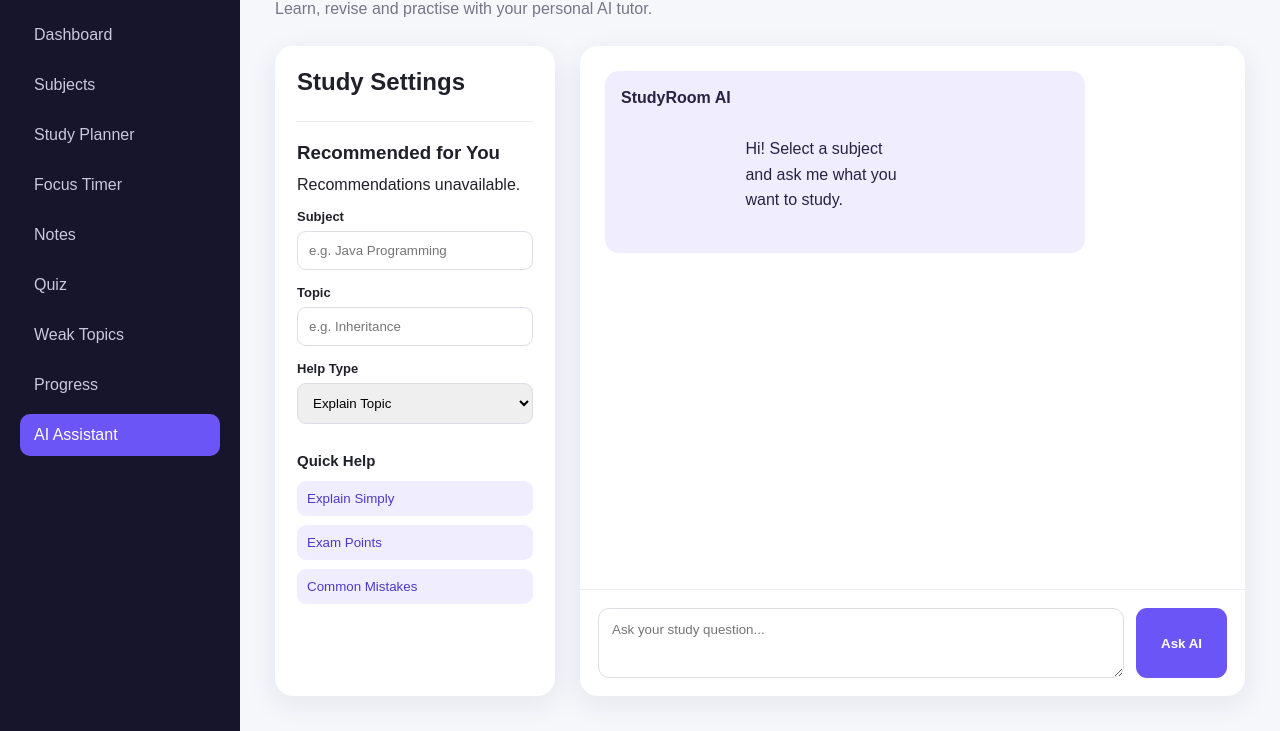
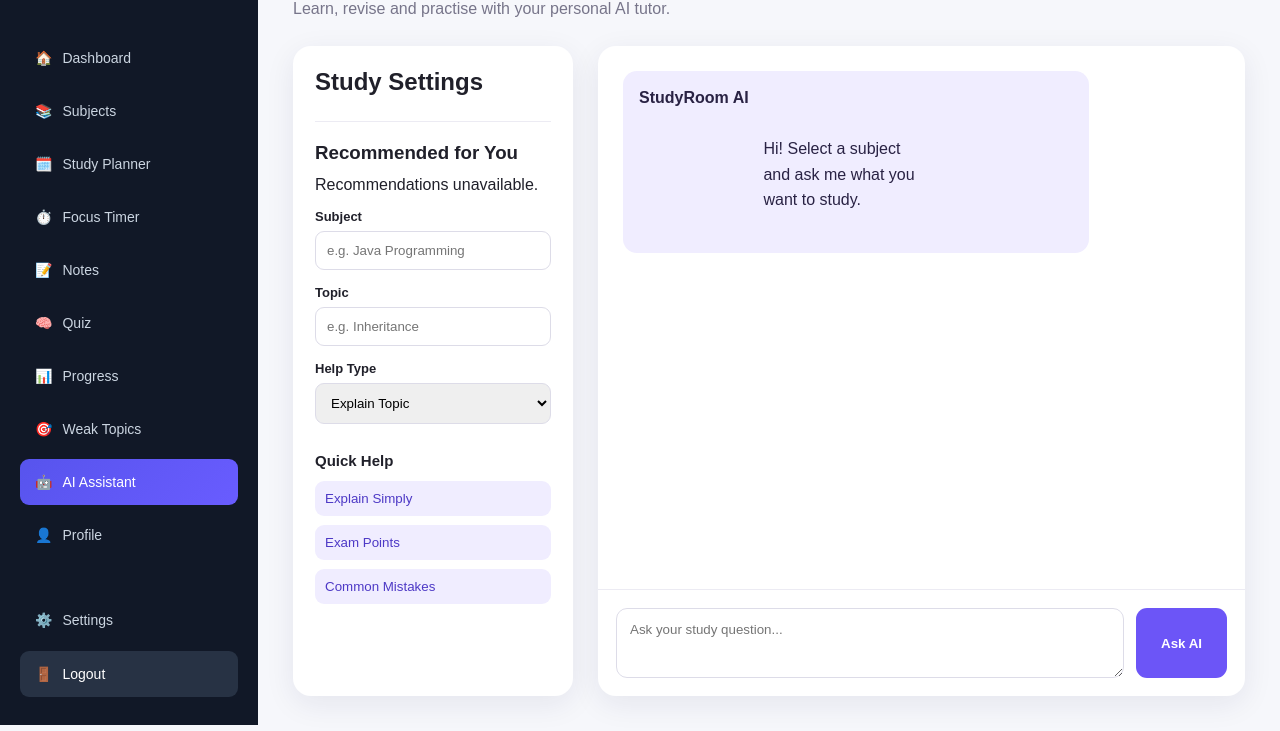
Before and after one commit to Bablu3434/StudyRoom-AI, a plain HTML site: page ai.html in a window 1280 px wide. Shown: the part 75-806 px from the top of the page. Drawn offline with Linux system fonts and the light colour scheme; no server answers; sample sign-in values are in the browser's storage.

Commit message:
StudyRoom-AI/css/sidebar.css

```diff
--- a/ai.html
+++ b/ai.html
@@ -20,6 +20,9 @@
         href="css/ai.css"
     >
 
+    <link rel="stylesheet" href="css/sidebar.css">
+
+
 </head>
 
 <body>
@@ -28,14 +31,14 @@
 <div class="app">
 
 
-    <aside class="sidebar">
+    <!-- <aside class="sidebar">
 
         <div class="logo">
             StudyRoom AI
-        </div>
+        </div> -->
 
 
-        <nav>
+        <!-- <nav>
 
             <a href="dashboard.html">
                 Dashboard
@@ -67,8 +70,8 @@
 
             <a href="progress.html">
                 Progress
-            </a>
-
+            </a> -->
+<!--
             <a
                 href="ai.html"
                 class="active"
@@ -76,9 +79,9 @@
                 AI Assistant
             </a>
 
-        </nav>
+        </nav> -->
 
-    </aside>
+    <!-- </aside> -->
 
     <main class="main">
 
@@ -269,6 +272,7 @@
 
 <script src="js/notifications.js"></script>
 <script src="js/reminders.js"></script>
+<script src="js/sidebar.js"></script>
 <script src="js/ai.js"></script>
 
 </body>
--- /dev/null
+++ b/css/sidebar.css
@@ -0,0 +1,210 @@
+* {
+    box-sizing: border-box;
+}
+
+
+/* =====================================
+   SIDEBAR
+===================================== */
+
+.app-sidebar {
+    position: fixed;
+
+    top: 0;
+    left: 0;
+    bottom: 0;
+
+    width: 258px;
+
+    padding: 28px 20px;
+
+    display: flex;
+    flex-direction: column;
+
+    background: #111827;
+
+    color: #ffffff;
+
+    z-index: 9999;
+
+    overflow-y: auto;
+}
+
+
+/* =====================================
+   BRAND
+===================================== */
+
+.sidebar-brand {
+    display: flex;
+    align-items: center;
+
+    gap: 12px;
+
+    margin-bottom: 38px;
+
+    padding: 0 2px;
+
+    font-size: 23px;
+    font-weight: 800;
+}
+
+
+.sidebar-logo {
+    width: 44px;
+    height: 44px;
+
+    display: flex;
+    align-items: center;
+    justify-content: center;
+
+    border-radius: 11px;
+
+    background: #635bff;
+
+    color: white;
+
+    font-size: 14px;
+    font-weight: 700;
+}
+
+
+/* =====================================
+   NAVIGATION
+===================================== */
+
+.sidebar-nav {
+    display: flex;
+    flex-direction: column;
+
+    gap: 7px;
+}
+
+
+.sidebar-nav a,
+.sidebar-bottom a,
+.sidebar-bottom button {
+    width: 100%;
+
+    display: flex;
+    align-items: center;
+
+    gap: 10px;
+
+    min-height: 46px;
+
+    padding: 0 15px;
+
+    border: none;
+    border-radius: 9px;
+
+    background: transparent;
+
+    color: #cbd5e1;
+
+    text-decoration: none;
+
+    font-family: inherit;
+    font-size: 14px;
+
+    cursor: pointer;
+
+    transition: 0.2s ease;
+}
+
+
+.sidebar-nav a:hover,
+.sidebar-bottom a:hover,
+.sidebar-bottom button:hover {
+    background: #1f2937;
+
+    color: #ffffff;
+}
+
+
+.sidebar-nav a.active,
+.sidebar-bottom a.active {
+    background: linear-gradient(
+        135deg,
+        #5754ed,
+        #695cff
+    );
+
+    color: #ffffff;
+}
+
+
+/* =====================================
+   BOTTOM
+===================================== */
+
+.sidebar-bottom {
+    margin-top: auto;
+
+    display: flex;
+    flex-direction: column;
+
+    gap: 8px;
+
+    padding-top: 30px;
+}
+
+
+.sidebar-bottom button {
+    text-align: left;
+
+    background: #273244;
+
+    color: white;
+}
+
+
+/* =====================================
+   PAGE CONTENT OFFSET
+===================================== */
+
+body.has-app-sidebar {
+    padding-left: 258px;
+}
+
+
+/* =====================================
+   RESPONSIVE
+===================================== */
+
+@media (max-width: 900px) {
+
+    .app-sidebar {
+        width: 78px;
+
+        padding-left: 12px;
+        padding-right: 12px;
+    }
+
+
+    .sidebar-brand span,
+    .sidebar-nav span,
+    .sidebar-bottom span {
+        display: none;
+    }
+
+
+    .sidebar-brand {
+        justify-content: center;
+    }
+
+
+    .sidebar-nav a,
+    .sidebar-bottom a,
+    .sidebar-bottom button {
+        justify-content: center;
+
+        padding: 0;
+    }
+
+
+    body.has-app-sidebar {
+        padding-left: 78px;
+    }
+
+}
--- /dev/null
+++ b/js/sidebar.js
@@ -0,0 +1,225 @@
+(function () {
+
+    const currentPage =
+        window.location.pathname
+            .split("/")
+            .pop() || "dashboard.html";
+
+
+    const sidebar =
+        document.createElement(
+            "aside"
+        );
+
+
+    sidebar.className =
+        "app-sidebar";
+
+
+    sidebar.innerHTML = `
+
+        <div class="sidebar-brand">
+
+            <div class="sidebar-logo">
+                AI
+            </div>
+
+            <span>
+                StudyRoom
+            </span>
+
+        </div>
+
+
+        <nav class="sidebar-nav">
+
+            <a
+                href="dashboard.html"
+                data-page="dashboard.html"
+            >
+                🏠
+                <span>Dashboard</span>
+            </a>
+
+
+            <a
+                href="subjects.html"
+                data-page="subjects.html"
+            >
+                📚
+                <span>Subjects</span>
+            </a>
+
+
+            <a
+                href="planner.html"
+                data-page="planner.html"
+            >
+                🗓️
+                <span>Study Planner</span>
+            </a>
+
+
+            <a
+                href="timer.html"
+                data-page="timer.html"
+            >
+                ⏱️
+                <span>Focus Timer</span>
+            </a>
+
+
+            <a
+                href="notes.html"
+                data-page="notes.html"
+            >
+                📝
+                <span>Notes</span>
+            </a>
+
+
+            <a
+                href="quiz.html"
+                data-page="quiz.html"
+            >
+                🧠
+                <span>Quiz</span>
+            </a>
+
+
+            <a
+                href="progress.html"
+                data-page="progress.html"
+            >
+                📊
+                <span>Progress</span>
+            </a>
+
+
+            <a
+                href="weak-topics.html"
+                data-page="weak-topics.html"
+            >
+                🎯
+                <span>Weak Topics</span>
+            </a>
+
+
+            <a
+                href="ai.html"
+                data-page="ai.html"
+            >
+                🤖
+                <span>AI Assistant</span>
+            </a>
+
+
+            <a
+                href="profile.html"
+                data-page="profile.html"
+            >
+                👤
+                <span>Profile</span>
+            </a>
+
+        </nav>
+
+
+        <div class="sidebar-bottom">
+
+            <a
+                href="settings.html"
+                data-page="settings.html"
+            >
+                ⚙️
+                <span>Settings</span>
+            </a>
+
+
+            <button
+                type="button"
+                id="globalLogoutBtn"
+            >
+                🚪
+                <span>Logout</span>
+            </button>
+
+        </div>
+
+    `;
+
+
+    document.body.prepend(
+        sidebar
+    );
+
+
+    document.body.classList.add(
+        "has-app-sidebar"
+    );
+
+
+    // =====================================
+    // ACTIVE PAGE
+    // =====================================
+
+    const links =
+        sidebar.querySelectorAll(
+            "[data-page]"
+        );
+
+
+    links.forEach(
+        link => {
+
+            if (
+                link.dataset.page ===
+                currentPage
+            ) {
+
+                link.classList.add(
+                    "active"
+                );
+
+            }
+
+        }
+    );
+
+
+    // =====================================
+    // LOGOUT
+    // =====================================
+
+    const logoutBtn =
+        document.getElementById(
+            "globalLogoutBtn"
+        );
+
+
+    if (logoutBtn) {
+
+        logoutBtn.addEventListener(
+            "click",
+            function () {
+
+                localStorage.removeItem(
+                    "studyRoomToken"
+                );
+
+                localStorage.removeItem(
+                    "studyRoomUser"
+                );
+
+                sessionStorage.clear();
+
+
+                window.location.href =
+                    "login.html";
+
+            }
+        );
+
+    }
+
+})();
```
Also changed, not shown: notes.html (+2 -0 lines), planner.html (+2 -1 lines), profile.html (+2 -0 lines), progress.html (+5 -0 lines), quiz.html (+2 -1 lines), subjects.html (+2 -1 lines), timer.html (+2 -0 lines), weak-topics.html (+2 -0 lines).
